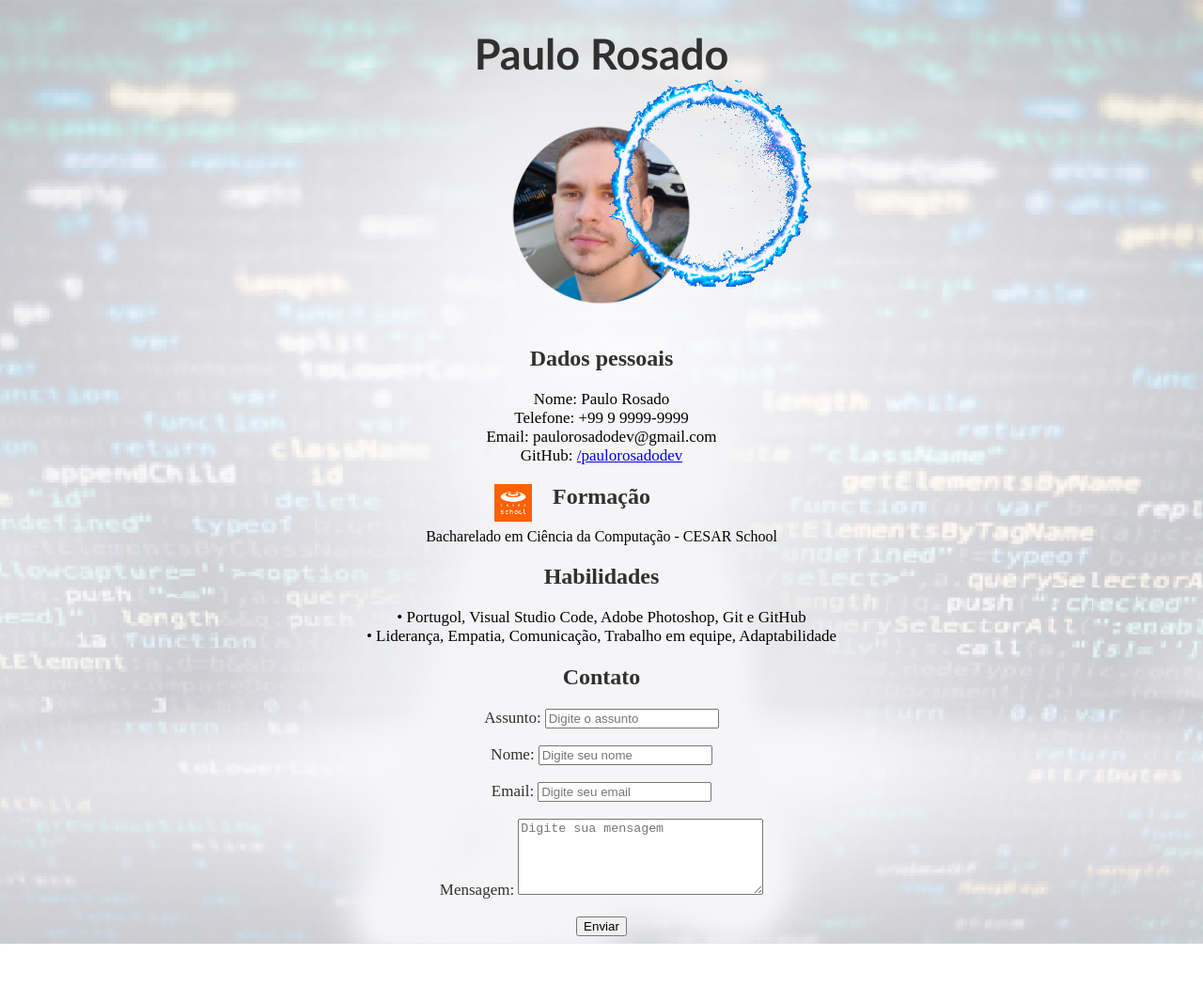
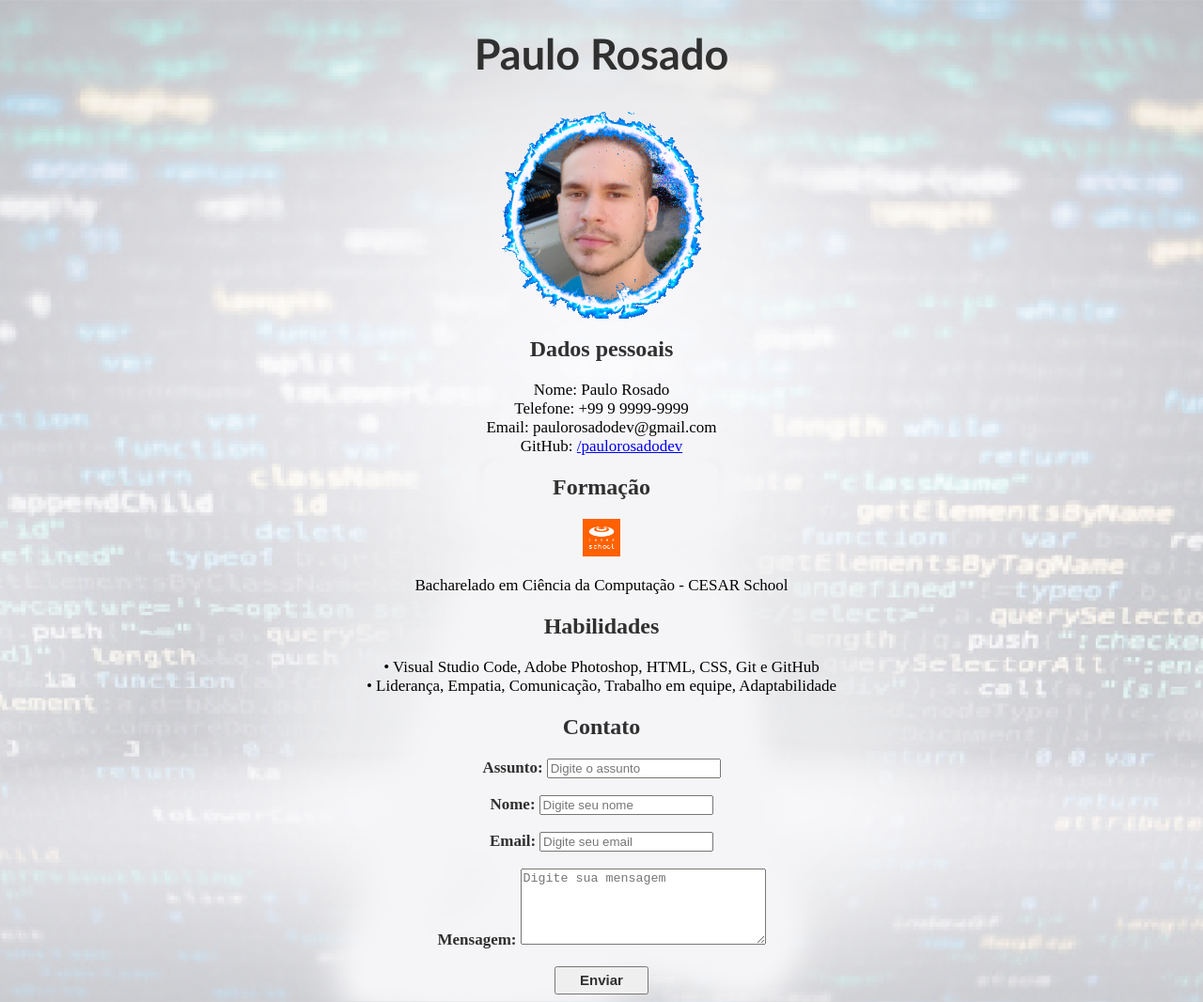
Before and after one commit to paulorosadodev/Portfolio-Curriculo, a plain HTML site: page index.html in a window 1280 px wide. Shown: the whole page at 94% size. Before the commit the page ends 1004 px from the top, so only its background shows below. Drawn offline with Linux system fonts and the light colour scheme.

Commit message:
estilizacao1

```diff
--- a/index.html
+++ b/index.html
@@ -17,46 +17,73 @@
             background-position: center;
         }
     </STYLE>
-    <figure><img  class="gif" src="49864ea37dc4cb92f04d0889d38e0b84.gif" width="220px"
-            style="left: 646px; top: 85px; position: absolute" alt=""></figure>
-
 
     <center>
 
+        <div>
             <h1><b>Paulo Rosado</b></h1>
-        <figure><img class="gif"  src="user_profile.png" width="230px" alt=""></figure>
+        </div>
+        <div><img class="relative-parent" src="user_profile.png" alt="">
+            <img class="relative" src="49864ea37dc4cb92f04d0889d38e0b84.gif" alt="">
+        </div>
+        <div>
+            <section>
                 <h2>Dados pessoais</h2>
+            </section>
+            <section>
                 <p>Nome: Paulo Rosado <br> Telefone: +99 9 9999-9999 <br> Email: paulorosadodev@gmail.com
                     <br> GitHub: <a href="https://github.com/paulorosadodev">/paulorosadodev</a>
                 </p>
+            </section>
+        </div>
+        <div>
+            <section>
                 <h2>Formação</h2>
-        <p>
-        <figure><img src="cesar logo.png" width="40px" style="left: 526px; top: 515px; position: absolute" alt="">
-        </figure>Bacharelado em Ciência da Computação - CESAR School</p>
+            </section>
+            <section>
+                <img class="faculdade" src="cesar logo.png" alt="">
+                <p>Bacharelado em Ciência da Computação - CESAR School</p>
+            </section>
+        </div>
+        <div>
+            <section>
                 <h2>Habilidades</h2>
-        <p>• Portugol, Visual Studio Code, Adobe Photoshop, Git e GitHub <br> • Liderança, Empatia, Comunicação,
+            </section>
+            <section>
+                <p>• Visual Studio Code, Adobe Photoshop, HTML, CSS, Git e GitHub <br> • Liderança, Empatia,
+                    Comunicação,
                     Trabalho em equipe, Adaptabilidade</p>
+            </section>
 
+        </div>
+        <div>
             <form>
+                <section>
                     <h2>Contato</h2>
-            <label>Assunto:</label>
+                </section>
+                <section><label>Assunto:</label>
                     <input type="text" placeholder="Digite o assunto" required>
                     <br>
                     <br>
-            <label>Nome:</label>
+                </section>
+                <section><label>Nome:</label>
                     <input type="text" placeholder="Digite seu nome" required>
                     <br>
                     <br>
-            <label>Email:</label>
+                </section>
+                <section><label>Email:</label>
                     <input type="email" placeholder="Digite seu email" required>
                     <br>
                     <br>
-            <label>Mensagem:</label>
+                </section>
+                <section><label>Mensagem:</label>
                     <textarea rows="5" cols="30" placeholder="Digite sua mensagem" required></textarea>
                     <br>
                     <br>
-            <input type="button" value="Enviar">
+                </section>
+                <section><input type="submit" value="Enviar"></section>
             </form>
+        </div>
 
     </center>
 
--- a/styles.css
+++ b/styles.css
@@ -1,15 +1,15 @@
-h2{
+h2 {
     color: rgb(48, 48, 48);
     font-family: 'bahnschrift';
-    src:url('font\BAHNSCHRIFT.TTF');
-    font-style:initial;
+    src: url('font\BAHNSCHRIFT.TTF');
+    font-style: initial;
 }
 
-h1{
+h1 {
     color: rgb(48, 48, 48);
     font-size: 45px;
     font-family: 'calibri';
-    src:url('font\CALIBRI.TTF');
+    src: url('font\CALIBRI.TTF');
 }
 
 p {
@@ -20,4 +20,33 @@ p {
 label {
     color: rgb(48, 48, 48);
     font-size: 17px;
+    font-weight: bold;
 }
+
+.relative-parent {
+    width: 230px;
+    position: absolute
+}
+
+.relative {
+    width: 220px;
+    position: relative;
+    top: 5px;
+    left: 2px;
+    bottom: 0px;
+    right: 0px;
+}
+
+
+.faculdade {
+    width: 40px;
+    position: relative;
+}
+
+input[type="submit"] {
+    width: 100px;
+    height: 30px;
+    color: rgb(48, 48, 48);
+    font-size: 15px;
+    font-weight: bold;
+}
```
Also changed, not shown: 1 other file. Lines whose indentation alone changed are shown as unchanged.
